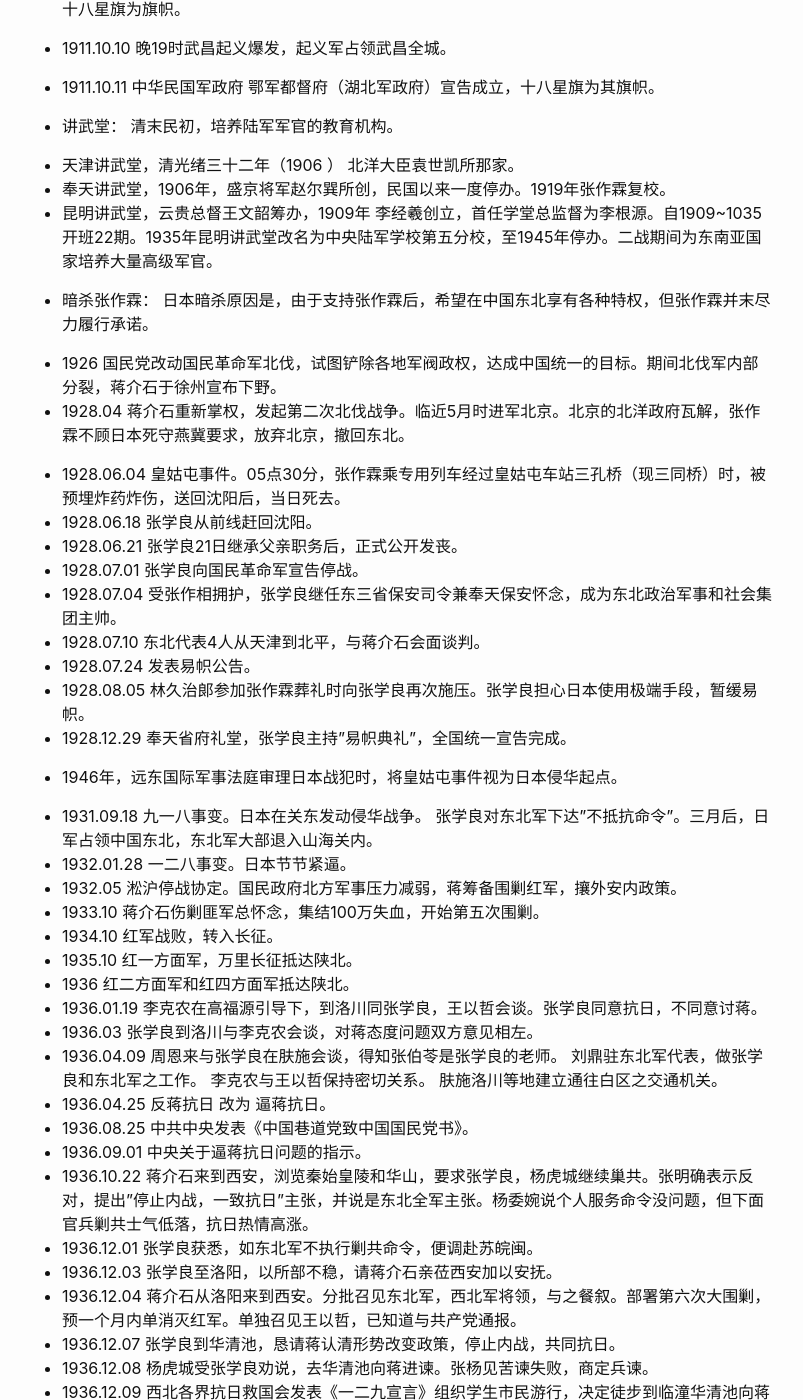
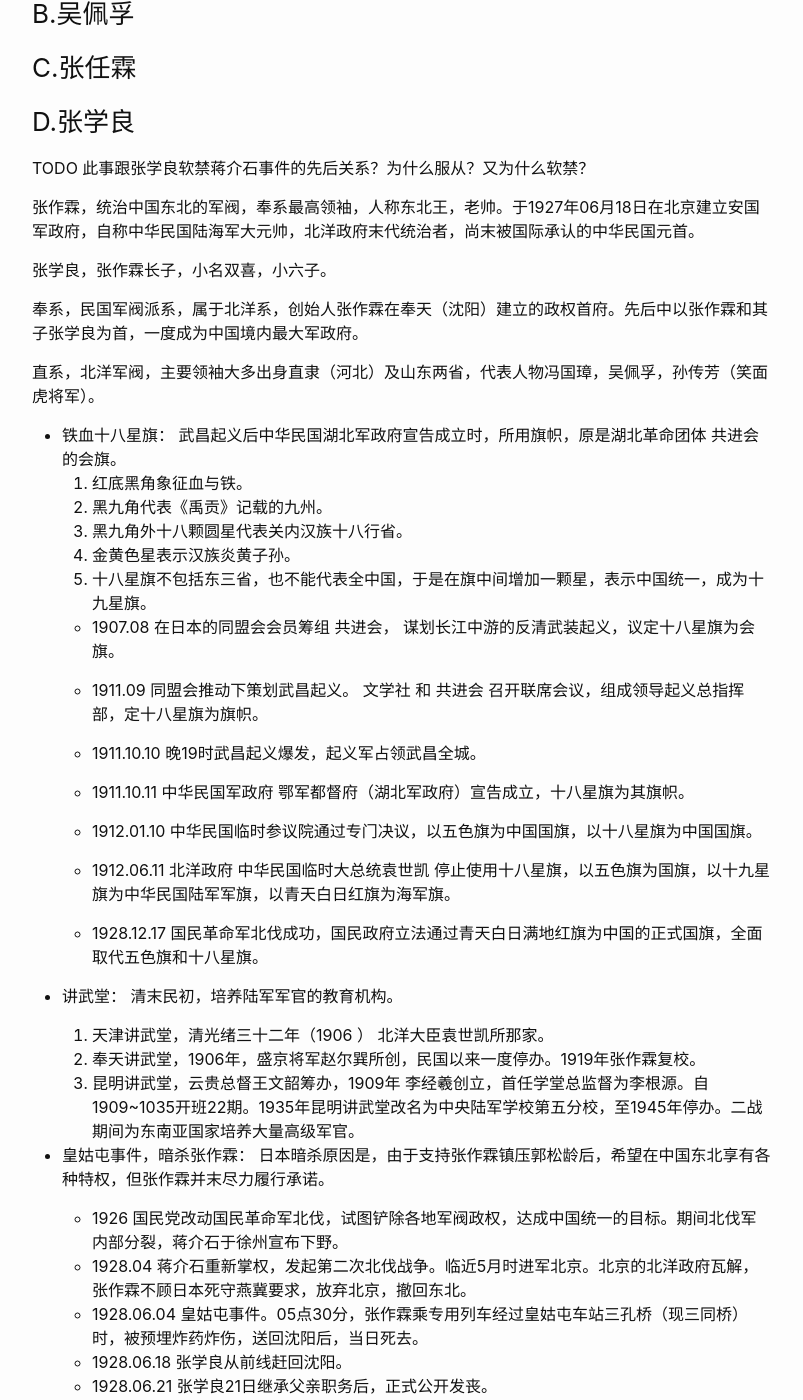
Before and after one commit to wangtiga/wangtiga.github.io, a Jekyll site: the page built from _previews/2020-07-04-3708_2018_10.md, in a window 1280 px wide and 1400 px high, scrolled down 8719 px. Shown: the whole window, without its empty margins (238-1041 px from the left). Built offline with Jekyll 4.4.1, drawn with Linux system fonts in a browser that asks for light colours; some of the changed text lies outside the part shown.

Commit message:
updated from notep

```diff
--- a/_previews/2020-07-04-3708_2018_10.md
+++ b/_previews/2020-07-04-3708_2018_10.md
@@ -107,6 +107,23 @@ TODO 帝国主义国家的具体定义是什么？肯定不是有"皇帝"的国
 
 TODO 为什么保路？来龙去脉？
 
+1904年，由四川留日学生首倡，经四川总督奏请，在成都设立官办"川汉铁路总公司"，股本来源主要是"抽租之股"，一般随粮征集，带有强制性，凡纳税农户皆为公司股东。后来官股退出，名义上成为商办公司，但管理层仍然多为各级官员。
+
+1911.05 清廷在盛宣怀推进下，宣布"铁路干线国有政策"，由中央借外资修筑铁路。四川民众丧失川汉铁路筑路权，原先的地方集资款只换发国家铁路股票。
+
+川汉铁路公司总共从民间募集1400万两，1909年底才开工，约700万两用于建设，300万两被官员投机亏空，但清中央政府只同意换股 700 ＋ 400 万，即亏空的300万无人承担。
+
+公司商人股东欲藉国有化过程，让政府承认官员亏空，弥补损失。但盛宣化与清中央拒不答应，使矛盾激化，商人股东发动群众抗争。各地出现罢市罢课，抗捐抗税事件，后来出现清兵枪杀请愿群众的"成都血案"。
+
+成都附近，同盟会以保路为推倒满清的工具，率领农民为主体的同志军起义攻战县城。
+清廷命湖北新军入川镇压，导致湖北空虚，为武昌起义提供有利条件。
+
+武昌起义
+
+在清廷将部分湖北新军调往四川平定保路运动之际，留守湖北之新军的革命党人计算19111.10.16发动革命，但10.09共进会领导人配置炸弹时不慎引爆，导致部分革命党人处死，10.10日晚，起义在一场意外的枪击案中发生，10.11凌晨01.30分，整个武昌在起义军的掌控之中。
+
+
+
 ## 11.第一次国共合作的政治基础是
 ### A.三民主义
 ### B.新三民主义
@@ -149,87 +166,98 @@ TODO 此事跟张学良软禁蒋介石事件的先后关系？为什么服从？
 
 张作霖，统治中国东北的军阀，奉系最高领袖，人称东北王，老帅。于1927年06月18日在北京建立安国军政府，自称中华民国陆海军大元帅，北洋政府末代统治者，尚末被国际承认的中华民国元首。
 
-张学良，张作霖长子，小名小六子。
+张学良，张作霖长子，小名双喜，小六子。
 
 奉系，民国军阀派系，属于北洋系，创始人张作霖在奉天（沈阳）建立的政权首府。先后中以张作霖和其子张学良为首，一度成为中国境内最大军政府。
+
+直系，北洋军阀，主要领袖大多出身直隶（河北）及山东两省，代表人物冯国璋，吴佩孚，孙传芳（笑面虎将军）。
 
 
 - 铁血十八星旗：
   武昌起义后中华民国湖北军政府宣告成立时，所用旗帜，原是湖北革命团体 共进会 的会旗。
+  1. 红底黑角象征血与铁。
+  2. 黑九角代表《禹贡》记载的九州。
+  3. 黑九角外十八颗圆星代表关内汉族十八行省。
+  4. 金黄色星表示汉族炎黄子孙。
+  5. 十八星旗不包括东三省，也不能代表全中国，于是在旗中间增加一颗星，表示中国统一，成为十九星旗。
 
-- 1907.08  在日本的同盟会会员筹组 共进会， 谋划长江中游的反清武装起义，议定十八星旗为会旗。
+  * 1907.08  在日本的同盟会会员筹组 共进会， 谋划长江中游的反清武装起义，议定十八星旗为会旗。
 
-- 1911.09  同盟会推动下策划武昌起义。 文学社 和 共进会 召开联席会议，组成领导起义总指挥部，定十八星旗为旗帜。
+  * 1911.09  同盟会推动下策划武昌起义。 文学社 和 共进会 召开联席会议，组成领导起义总指挥部，定十八星旗为旗帜。
 
-- 1911.10.10 晚19时武昌起义爆发，起义军占领武昌全城。
+  * 1911.10.10 晚19时武昌起义爆发，起义军占领武昌全城。
 
-- 1911.10.11 中华民国军政府 鄂军都督府（湖北军政府）宣告成立，十八星旗为其旗帜。
+  * 1911.10.11 中华民国军政府 鄂军都督府（湖北军政府）宣告成立，十八星旗为其旗帜。
+
+  * 1912.01.10 中华民国临时参议院通过专门决议，以五色旗为中国国旗，以十八星旗为中国国旗。
+
+  * 1912.06.11 北洋政府 中华民国临时大总统袁世凯 停止使用十八星旗，以五色旗为国旗，以十九星旗为中华民国陆军军旗，以青天白日红旗为海军旗。
+
+  * 1928.12.17 国民革命军北伐成功，国民政府立法通过青天白日满地红旗为中国的正式国旗，全面取代五色旗和十八星旗。
 
 
 - 讲武堂：
   清末民初，培养陆军军官的教育机构。
 
-- 天津讲武堂，清光绪三十二年（1906 ） 北洋大臣袁世凯所那家。
-- 奉天讲武堂，1906年，盛京将军赵尔巽所创，民国以来一度停办。1919年张作霖复校。
-- 昆明讲武堂，云贵总督王文韶筹办，1909年 李经羲创立，首任学堂总监督为李根源。自1909~1035开班22期。1935年昆明讲武堂改名为中央陆军学校第五分校，至1945年停办。二战期间为东南亚国家培养大量高级军官。
+  1. 天津讲武堂，清光绪三十二年（1906 ） 北洋大臣袁世凯所那家。
+  2. 奉天讲武堂，1906年，盛京将军赵尔巽所创，民国以来一度停办。1919年张作霖复校。
+  3. 昆明讲武堂，云贵总督王文韶筹办，1909年 李经羲创立，首任学堂总监督为李根源。自1909~1035开班22期。1935年昆明讲武堂改名为中央陆军学校第五分校，至1945年停办。二战期间为东南亚国家培养大量高级军官。
 
 
-- 暗杀张作霖：
-  日本暗杀原因是，由于支持张作霖后，希望在中国东北享有各种特权，但张作霖并末尽力履行承诺。
+- 皇姑屯事件，暗杀张作霖：
+  日本暗杀原因是，由于支持张作霖镇压郭松龄后，希望在中国东北享有各种特权，但张作霖并末尽力履行承诺。
 
-- 1926       国民党改动国民革命军北伐，试图铲除各地军阀政权，达成中国统一的目标。期间北伐军内部分裂，蒋介石于徐州宣布下野。
-- 1928.04    蒋介石重新掌权，发起第二次北伐战争。临近5月时进军北京。北京的北洋政府瓦解，张作霖不顾日本死守燕冀要求，放弃北京，撤回东北。
-
-- 1928.06.04 皇姑屯事件。05点30分，张作霖乘专用列车经过皇姑屯车站三孔桥（现三同桥）时，被预埋炸药炸伤，送回沈阳后，当日死去。
-- 1928.06.18 张学良从前线赶回沈阳。
-- 1928.06.21 张学良21日继承父亲职务后，正式公开发丧。
-- 1928.07.01 张学良向国民革命军宣告停战。
-- 1928.07.04 受张作相拥护，张学良继任东三省保安司令兼奉天保安怀念，成为东北政治军事和社会集团主帅。
-- 1928.07.10 东北代表4人从天津到北平，与蒋介石会面谈判。
-- 1928.07.24 发表易帜公告。
-- 1928.08.05 林久治郞参加张作霖葬礼时向张学良再次施压。张学良担心日本使用极端手段，暂缓易帜。
-- 1928.12.29 奉天省府礼堂，张学良主持"易帜典礼"，全国统一宣告完成。
-
-- 1946年，远东国际军事法庭审理日本战犯时，将皇姑屯事件视为日本侵华起点。
+  * 1926       国民党改动国民革命军北伐，试图铲除各地军阀政权，达成中国统一的目标。期间北伐军内部分裂，蒋介石于徐州宣布下野。
+  * 1928.04    蒋介石重新掌权，发起第二次北伐战争。临近5月时进军北京。北京的北洋政府瓦解，张作霖不顾日本死守燕冀要求，放弃北京，撤回东北。
+  * 1928.06.04 皇姑屯事件。05点30分，张作霖乘专用列车经过皇姑屯车站三孔桥（现三同桥）时，被预埋炸药炸伤，送回沈阳后，当日死去。
+  * 1928.06.18 张学良从前线赶回沈阳。
+  * 1928.06.21 张学良21日继承父亲职务后，正式公开发丧。
+  * 1928.07.01 张学良向国民革命军宣告停战。
+  * 1928.07.04 受张作相拥护，张学良继任东三省保安司令兼奉天保安怀念，成为东北政治军事和社会集团主帅。
+  * 1928.07.10 东北代表4人从天津到北平，与蒋介石会面谈判。
+  * 1928.07.24 发表易帜公告。
+  * 1928.08.05 林久治郞参加张作霖葬礼时向张学良再次施压。张学良担心日本使用极端手段，暂缓易帜。
+  * 1928.12.29 奉天省府礼堂，张学良主持"易帜典礼"，全国统一宣告完成。除去北洋政府五色旗，升上南京国民府青天白日满地红旗。
+  * 1946       远东国际军事法庭审理日本战犯时，将皇姑屯事件视为日本侵华起点。
 
 
-
-- 1931.09.18 九一八事变。日本在关东发动侵华战争。 张学良对东北军下达"不抵抗命令"。三月后，日军占领中国东北，东北军大部退入山海关内。
-- 1932.01.28 一二八事变。日本节节紧逼。
-- 1932.05    淞沪停战协定。国民政府北方军事压力减弱，蒋筹备围剿红军，攘外安内政策。
-- 1933.10    蒋介石伤剿匪军总怀念，集结100万失血，开始第五次围剿。
-- 1934.10    红军战败，转入长征。
-- 1935.10    红一方面军，万里长征抵达陕北。
-- 1936       红二方面军和红四方面军抵达陕北。
-- 1936.01.19 李克农在高福源引导下，到洛川同张学良，王以哲会谈。张学良同意抗日，不同意讨蒋。
-- 1936.03    张学良到洛川与李克农会谈，对蒋态度问题双方意见相左。
-- 1936.04.09 周恩来与张学良在肤施会谈，得知张伯苓是张学良的老师。
-  刘鼎驻东北军代表，做张学良和东北军之工作。
-  李克农与王以哲保持密切关系。
-  肤施洛川等地建立通往白区之交通机关。
-- 1936.04.25 反蒋抗日 改为 逼蒋抗日。
-- 1936.08.25 中共中央发表《中国巷道党致中国国民党书》。
-- 1936.09.01 中央关于逼蒋抗日问题的指示。
-- 1936.10.22 蒋介石来到西安，浏览秦始皇陵和华山，要求张学良，杨虎城继续巢共。张明确表示反对，提出"停止内战，一致抗日"主张，并说是东北全军主张。杨委婉说个人服务命令没问题，但下面官兵剿共士气低落，抗日热情高涨。
-- 1936.12.01 张学良获悉，如东北军不执行剿共命令，便调赴苏皖闽。
-- 1936.12.03 张学良至洛阳，以所部不稳，请蒋介石亲莅西安加以安抚。
-- 1936.12.04 蒋介石从洛阳来到西安。分批召见东北军，西北军将领，与之餐叙。部署第六次大围剿，预一个月内单消灭红军。单独召见王以哲，已知道与共产党通报。
-- 1936.12.07 张学良到华清池，恳请蒋认清形势改变政策，停止内战，共同抗日。
-- 1936.12.08 杨虎城受张学良劝说，去华清池向蒋进谏。张杨见苦谏失败，商定兵谏。
-- 1936.12.09 西北各界抗日救国会发表《一二九宣言》组织学生市民游行，决定徒步到临潼华清池向蒋介石请愿，蒋介石令张学良武力阻止，张学良签应一星期内以事实答复。
-- 1936.12.10 蒋介石召开军事会议，决定如张，杨两部不服从命令，即解除其武装。定于 12.12 发布第六次围剿红军命令。
-- 1936.12.12 晨2时，东北军卫队一营营长王玉瓒，令其属部队迅速赶赴华清池参加捉蒋战斗。蒋介石守卫武力阻拦，东北军开枪还击。晨4时，东北军在山洞活捉蒋。
-- 1936.12.12 上午，张杨向全国各地和南京国民政府发出通电，提出八项爱国主张。容纳各党各派，停止内战等。 国民党一方，何应钦主战，孔祥熙，宋子文，宋美龄反对用兵，主张和平方法营救。
-- 1936.12.14 上午，孔召开高级会议，研讨武力讨伐前，如何和平救蒋。 下午端纳由洛阳飞抵西安，晚上张学良偕端纳探视蒋。
-- 1936.12.16 国民政府分布讨伐令，红军进驻延安城。
-- 1936.12.17 蒋介石派蒋鼎文持手令飞返南京。
-- 1936.12.19 张向蒋表示八项要求后四项删除，只要允诺前四项即可。
-- 1936.12.20 宋子文以私人身份抵达西安，与张杨商谈。周恩来通过 郭增恺 说服 宋子文 和他面谈，或转告中共方针：中共未参与事变，对事变主张和平解决，这是中共团结抗日方针的继续。
-- 1936.12.21 中共中央指示潘汉年与陈立夫谈判。
-- 1936.12.22 宋美龄离开南京，飞赴西安。张杨与周恩来提出两个条件，1,蒋本人不出头，由宋子文宋美龄代表谈判。2.商定条件，蒋以"领袖人格"保证，不作任何书面签字。
-- 1936.12.23 12.24  宋产龄两次会见周恩来。周提出 中共和红军六项主张。
-- 1936.12.25 张学良秘密护送蒋介石回南京。26日蒋介石由洛阳飞抵南京。
-- 1936.12.31 国民政府判张学良有期徒刑10年。
+- 西安事变
+  * 1931.09.18 九一八事变。日本在关东发动侵华战争。日本关东军炸毁自己修筑的南满铁路，污陷中国军队所为。张学良对东北军下达"不抵抗命令"。三月后，日军占领中国东北，东北军大部退入山海关内。
+  * 1932.01.28 一二八事变。日本节节紧逼。
+  * 1932.05    淞沪停战协定。国民政府北方军事压力减弱，蒋筹备围剿红军，攘外安内政策。
+  * 1933.10    蒋介石兼任剿匪军总司令，集结100万兵力，开始第五次围剿。
+  * 1934.10    红军战败，转入长征。
+  * 1935.10    红一方面军，万里长征抵达陕北。
+  * 1936       红二方面军和红四方面军抵达陕北。
+  * 1936.01.19 李克农在高福源引导下，到洛川同张学良，王以哲会谈。张学良同意抗日，不同意讨蒋。
+  * 1936.03    张学良到洛川与李克农会谈，对蒋态度问题双方意见相左。
+  * 1936.04.09 周恩来与张学良在肤施会谈，得知张伯苓是张学良的老师。
+  * 刘鼎驻东北军代表，做张学良和东北军之工作。
+  * 李克农与王以哲保持密切关系。
+  * 肤施洛川等地建立通往白区之交通机关。
+  * 1936.04.25 反蒋抗日 改为 逼蒋抗日。
+  * 1936.08.25 中共中央发表《中国巷道党致中国国民党书》。
+  * 1936.09.01 中央关于逼蒋抗日问题的指示。
+  * 1936.10.22 蒋介石来到西安，浏览秦始皇陵和华山，要求张学良，杨虎城继续巢共。张明确表示反对，提出"停止内战，一致抗日"主张，并说是东北全军主张。杨委婉说个人服务命令没问题，但下面官兵剿共士气低落，抗日热情高涨。
+  * 1936.12.01 张学良获悉，如东北军不执行剿共命令，便调赴苏皖闽。
+  * 1936.12.03 张学良至洛阳，以所部不稳，请蒋介石亲莅西安加以安抚。
+  * 1936.12.04 蒋介石从洛阳来到西安。分批召见东北军，西北军将领，与之餐叙。部署第六次大围剿，预一个月内单消灭红军。单独召见王以哲，已知道与共产党通报。
+  * 1936.12.07 张学良到华清池，恳请蒋认清形势改变政策，停止内战，共同抗日。
+  * 1936.12.08 杨虎城受张学良劝说，去华清池向蒋进谏。张杨见苦谏失败，商定兵谏。
+  * 1936.12.09 西北各界抗日救国会发表《一二九宣言》组织学生市民游行，决定徒步到临潼华清池向蒋介石请愿，蒋介石令张学良武力阻止，张学良签应一星期内以事实答复。
+  * 1936.12.10 蒋介石召开军事会议，决定如张，杨两部不服从命令，即解除其武装。定于 12.12 发布第六次围剿红军命令。
+  * 1936.12.12 晨2时，东北军卫队一营营长王玉瓒，令其属部队迅速赶赴华清池参加捉蒋战斗。蒋介石守卫武力阻拦，东北军开枪还击。晨4时，东北军在山洞活捉蒋。
+  * 1936.12.12 上午，张杨向全国各地和南京国民政府发出通电，提出八项爱国主张。容纳各党各派，停止内战等。 国民党一方，何应钦主战，孔祥熙，宋子文，宋美龄反对用兵，主张和平方法营救。
+  * 1936.12.14 上午，孔召开高级会议，研讨武力讨伐前，如何和平救蒋。 下午端纳由洛阳飞抵西安，晚上张学良偕端纳探视蒋。
+  * 1936.12.16 国民政府分布讨伐令，红军进驻延安城。
+  * 1936.12.17 蒋介石派蒋鼎文持手令飞返南京。
+  * 1936.12.19 张向蒋表示八项要求后四项删除，只要允诺前四项即可。
+  * 1936.12.20 宋子文以私人身份抵达西安，与张杨商谈。周恩来通过 郭增恺 说服 宋子文 和他面谈，或转告中共方针：中共未参与事变，对事变主张和平解决，这是中共团结抗日方针的继续。
+  * 1936.12.21 中共中央指示潘汉年与陈立夫谈判。
+  * 1936.12.22 宋美龄离开南京，飞赴西安。张杨与周恩来提出两个条件，1,蒋本人不出头，由宋子文宋美龄代表谈判。2.商定条件，蒋以"领袖人格"保证，不作任何书面签字。
+  * 1936.12.23 12.24  宋产龄两次会见周恩来。周提出 中共和红军六项主张。
+  * 1936.12.25 张学良秘密护送蒋介石回南京。26日蒋介石由洛阳飞抵南京。
+  * 1936.12.31 国民政府判张学良有期徒刑10年。
 
 
 
@@ -283,6 +311,19 @@ TODO 整理 正面战场 后方游击战场 的几次重要战役
 ### D.五反运动
 
 TODO 三反 五反 是什么
+
+三反，1951年末东北地区，目标为中国共产党党员。
+1. 反贪污
+2. 反浪费
+3. 反官僚主义
+
+五反，1952年1月，目标为国内的资产阶级。
+1. 反行贿
+2. 反偷税漏税
+3. 反偷工减料
+4. 反盗骗国家财产
+5. 反盗窃国家经济情报
+
 
 ## 19.中国进入社会主义社会的主要标志
 ### A.中华人民共和国的成立
```
